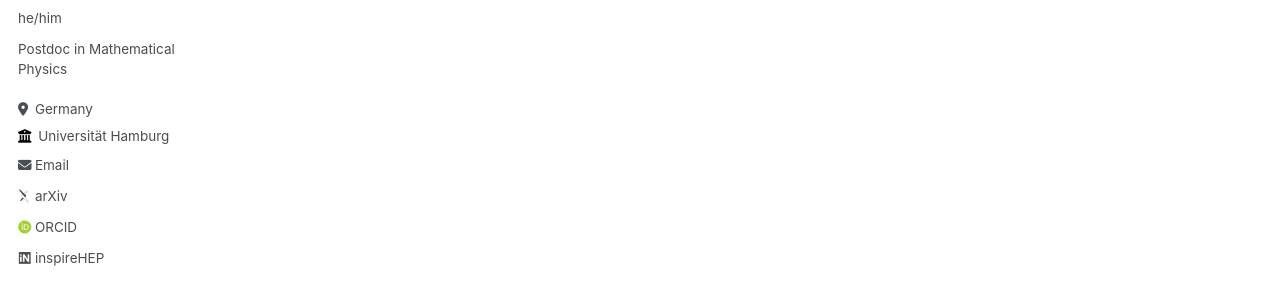
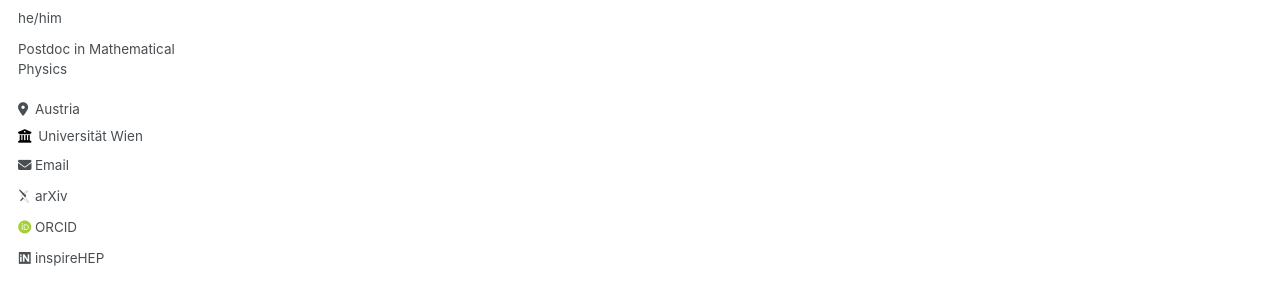
Before and after one commit to LeoGarciaHeveling/LeoGarciaHeveling.github.io, a Jekyll site: the page built from _pages/about.md, in a window 1280 px wide. Shown: the part 362-655 px from the top of the page. Built offline with Jekyll 4.4.1, drawn with Linux system fonts in a browser that asks for light colours; some web fonts are replaced.

Commit message:
Update _config.yml

```diff
--- a/_config.yml
+++ b/_config.yml
@@ -25,10 +25,10 @@ author:
   name             : "Leonardo García-Heveling"
   pronouns         : "he/him"
   bio              : "Postdoc in Mathematical Physics"
-  location         : "Germany"
-  employer         : "Universität Hamburg"
+  location         : "Austria"
+  employer         : "Universität Wien"
   uri              : # URL
-  email            : "leonardo.garcia@uni-hamburg.de"
+  email            : "leonardo.garcia.heveling@univie.ac.at"
 
   # Academic websites
   arxiv            : "http://arxiv.org/a/garciaheveling_l_1"
```
